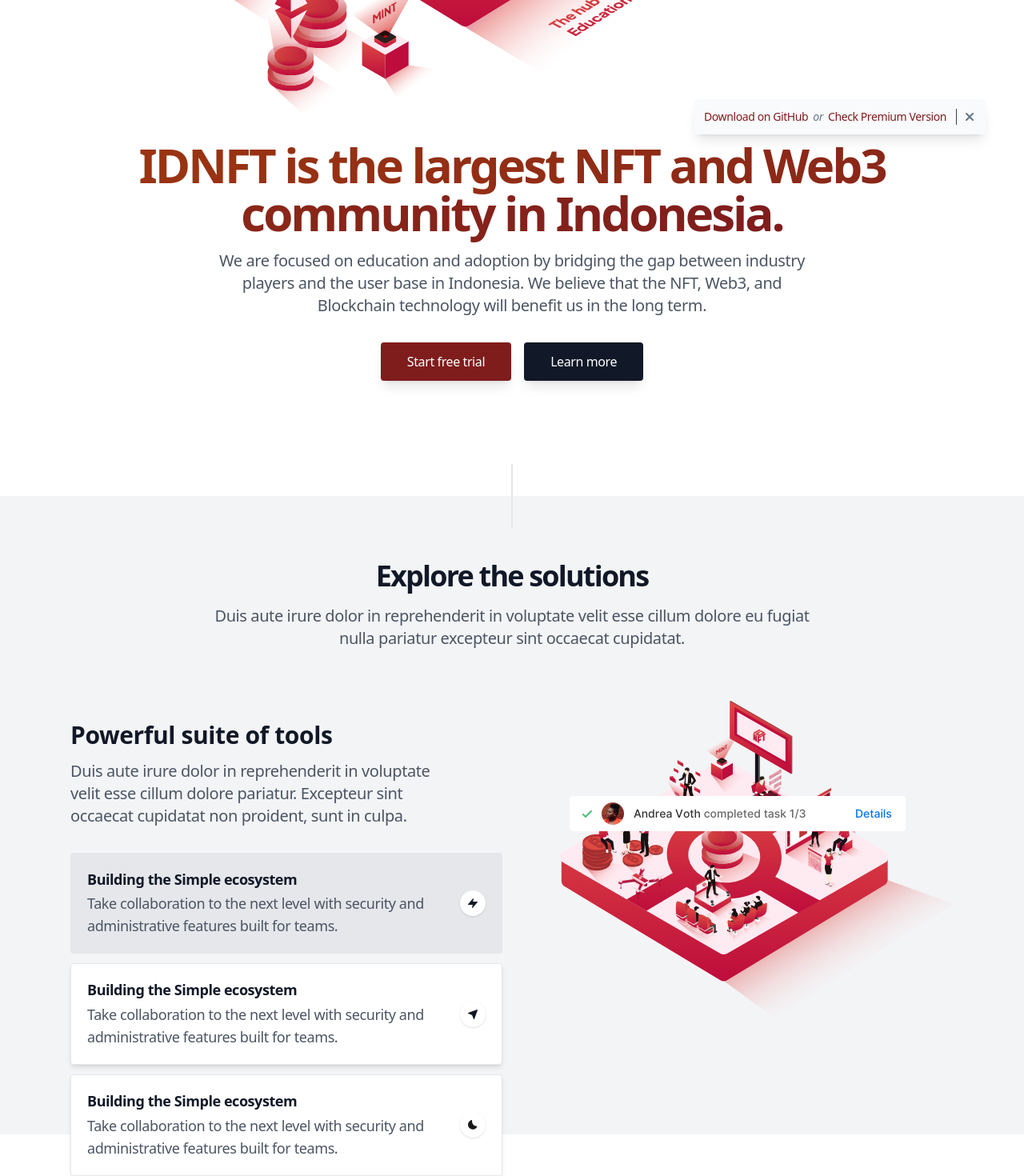
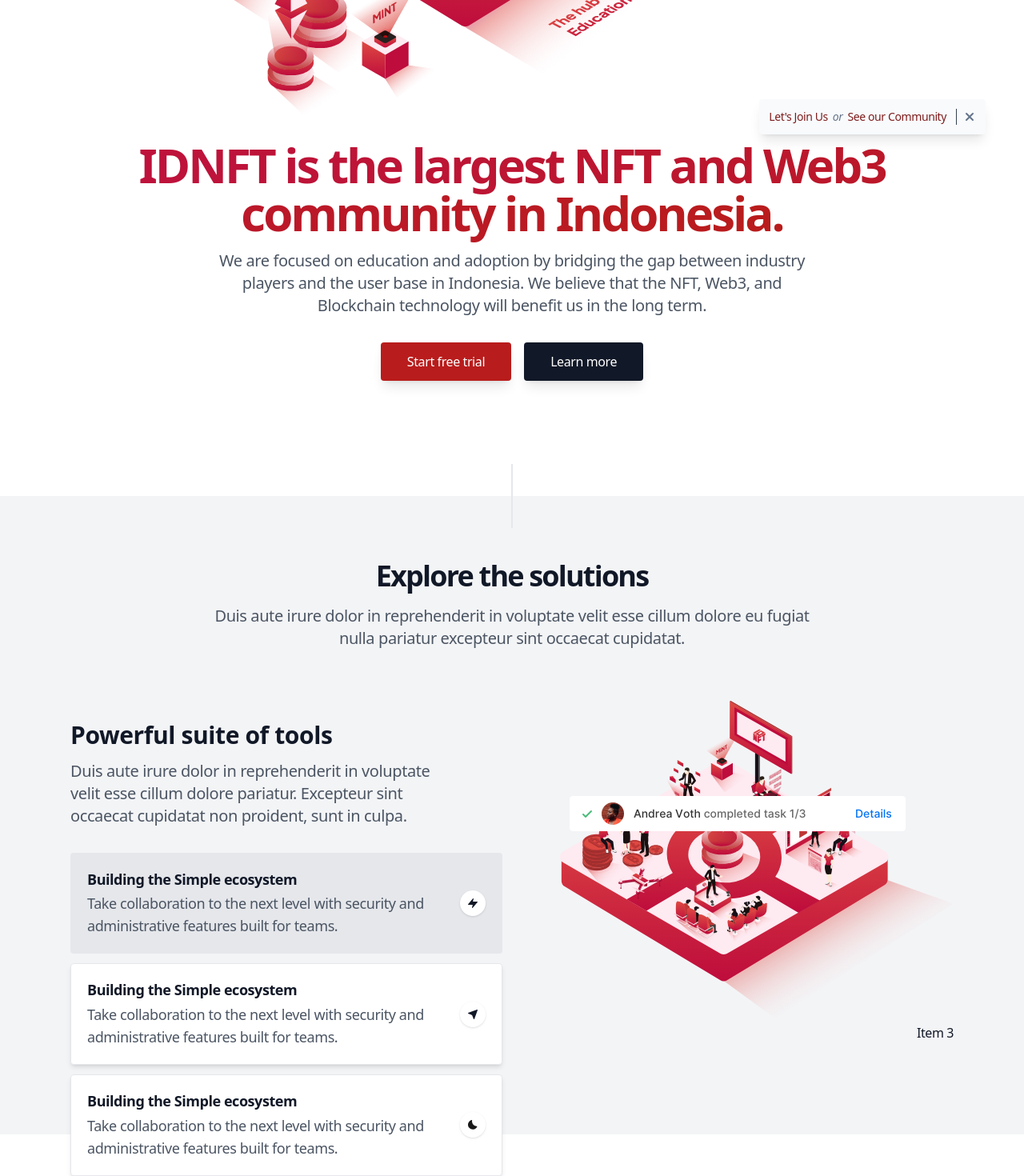
Before and after one commit to IDNFT/home, a Next.js app: page / in a window 1280 px wide. Shown: the part 600-2070 px from the top of the page at 80% size. Built offline with nearby package versions, Linux system fonts and the light colour scheme.

Commit message:
setup hero banner

```diff
--- a/app/(default)/page.tsx
+++ b/app/(default)/page.tsx
@@ -14,9 +14,9 @@
     <>
       <Hero />
       <Features />
-      <FeaturesBlocks />
+      {/* <FeaturesBlocks />
       <Testimonials />
-      <Newsletter />
+      <Newsletter /> */}
     </>
   )
 }
--- a/components/banner.tsx
+++ b/components/banner.tsx
@@ -11,7 +11,7 @@
       {bannerOpen && (
         <div className="fixed bottom-0 right-0 w-full md:bottom-8 md:right-12 md:w-auto z-50">
           <div className="bg-slate-50 text-red-900 text-sm p-3 md:rounded shadow-lg flex justify-between">
-            <div className='text-slate-500 inline-flex'><a className="font-medium hover:underline text-red-900" href="https://github.com/cruip/tailwind-landing-page-template" target="_blank" rel="noreferrer">Download<span className="hidden sm:inline"> on GitHub</span></a> <span className="italic px-1.5">or</span> <a className="font-medium hover:underline text-red-900" href="https://cruip.com/simple/" target="_blank" rel="noreferrer">Check Premium Version</a></div>
+            <div className='text-slate-500 inline-flex'><a className="font-medium hover:underline text-red-900" href="https://github.com/cruip/tailwind-landing-page-template" target="_blank" rel="noreferrer">Let's<span className="hidden sm:inline"> Join Us</span></a> <span className="italic px-1.5">or</span> <a className="font-medium hover:underline text-red-900" href="https://idnft.id/" target="_blank" rel="noreferrer">See our Community</a></div>
             <button className="text-slate-500 hover:text-slate-400 pl-2 ml-3 border-l border-gray-700" onClick={() => setBannerOpen(false)}>
               <span className="sr-only">Close</span>
               <svg className="w-4 h-4 shrink-0 fill-current" viewBox="0 0 16 16">
--- a/components/features.tsx
+++ b/components/features.tsx
@@ -137,7 +137,7 @@
                       <Image className="md:max-w-none absolute w-full left-0 transform animate-float" src={FeaturesElement} width={500} height="44" alt="Element" style={{ top: '30%' }} />
                     </div>
                   </Transition>
-                  {/* Item 3 */}
+                  Item 3
                   <Transition
                     show={tab === 3}
                     appear={true}
--- a/components/hero.tsx
+++ b/components/hero.tsx
@@ -22,12 +22,12 @@
 
           {/* Section header */}
           <div className="text-center pb-12 md:pb-16">
-            <h1 className="text-5xl md:text-6xl font-extrabold leading-tighter tracking-tighter mb-4" data-aos="zoom-y-out"> <span className="bg-clip-text text-transparent bg-gradient-to-r from-orange-800 to-red-900">IDNFT is the largest NFT and Web3 community in Indonesia.</span></h1>
+            <h1 className="text-5xl md:text-6xl font-extrabold leading-tighter tracking-tighter mb-4" data-aos="zoom-y-out"> <span className="bg-clip-text text-transparent bg-gradient-to-r from-rose-700 to-red-700">IDNFT is the largest NFT and Web3 community in Indonesia.</span></h1>
             <div className="max-w-3xl mx-auto">
               <p className="text-xl text-gray-600 mb-8" data-aos="zoom-y-out" data-aos-delay="150">We are focused on education and adoption by bridging the gap between industry players and the user base in Indonesia. We believe that the NFT, Web3, and Blockchain technology will benefit us in the long term.</p>
               <div className="max-w-xs mx-auto sm:max-w-none sm:flex sm:justify-center" data-aos="zoom-y-out" data-aos-delay="300">
                 <div>
-                  <a className="btn text-white bg-red-900 hover:bg-orange-700 w-full mb-4 sm:w-auto sm:mb-0" href="#0">Start free trial</a>
+                  <a className="btn text-white bg-red-700 hover:bg-rose-700 w-full mb-4 sm:w-auto sm:mb-0" href="#0">Start free trial</a>
                 </div>
                 <div>
                   <a className="btn text-white bg-gray-900 hover:bg-gray-800 w-full sm:w-auto sm:ml-4" href="#0">Learn more</a>
```
